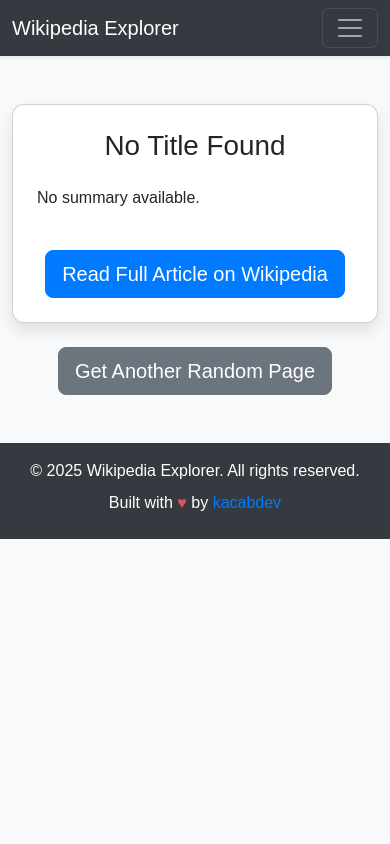
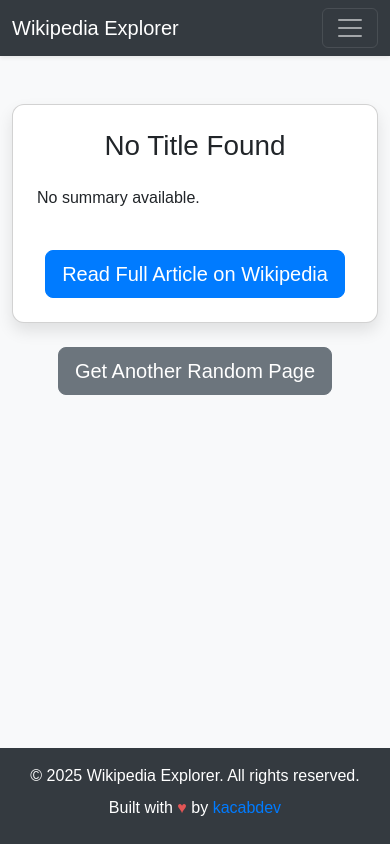
Before and after one commit to Kacabdev/wikipedia_explorer, a Flask app: page / in a window 390 px wide. Run offline with Flask 3, Linux system fonts and the light colour scheme; data that the repository does not hold is empty.

Commit message:
Fix: Make footer sticky and responsive on all devices

```diff
--- a/api/index.py
+++ b/api/index.py
@@ -124,5 +124,6 @@ def search():
 # WSGI application entry point for Vercel
 # Vercel expects a callable named 'app'
 # No app.run() here as Vercel handles the server
+# i tried and vercel did'nt handle the server so this below line of code is needed
 if __name__ == '__main__':
     app.run()
--- a/static/css/style.css
+++ b/static/css/style.css
@@ -10,3 +10,28 @@ body {
     color: #fff !important;
 
 }
+
+/* Custom CSS to fix the footer position and make it responsive */
+
+/* * We set the body to a flex container.
+ * This allows its children (nav, main, footer) to be arranged vertically.
+ */
+body {
+    display: flex;
+    flex-direction: column;
+    /* This ensures the body takes up at least the full height of the viewport */
+    min-height: 100vh;
+}
+
+/* * The main content container is set to "grow".
+ * This makes it expand and fill any available space,
+ * pushing the footer down to the bottom.
+ */
+main {
+    flex-grow: 1;
+}
+
+/* Add a margin to the top of the footer to create some space */
+.footer {
+    margin-top: 1.5rem; /* Adjust this value as needed */
+}
```
